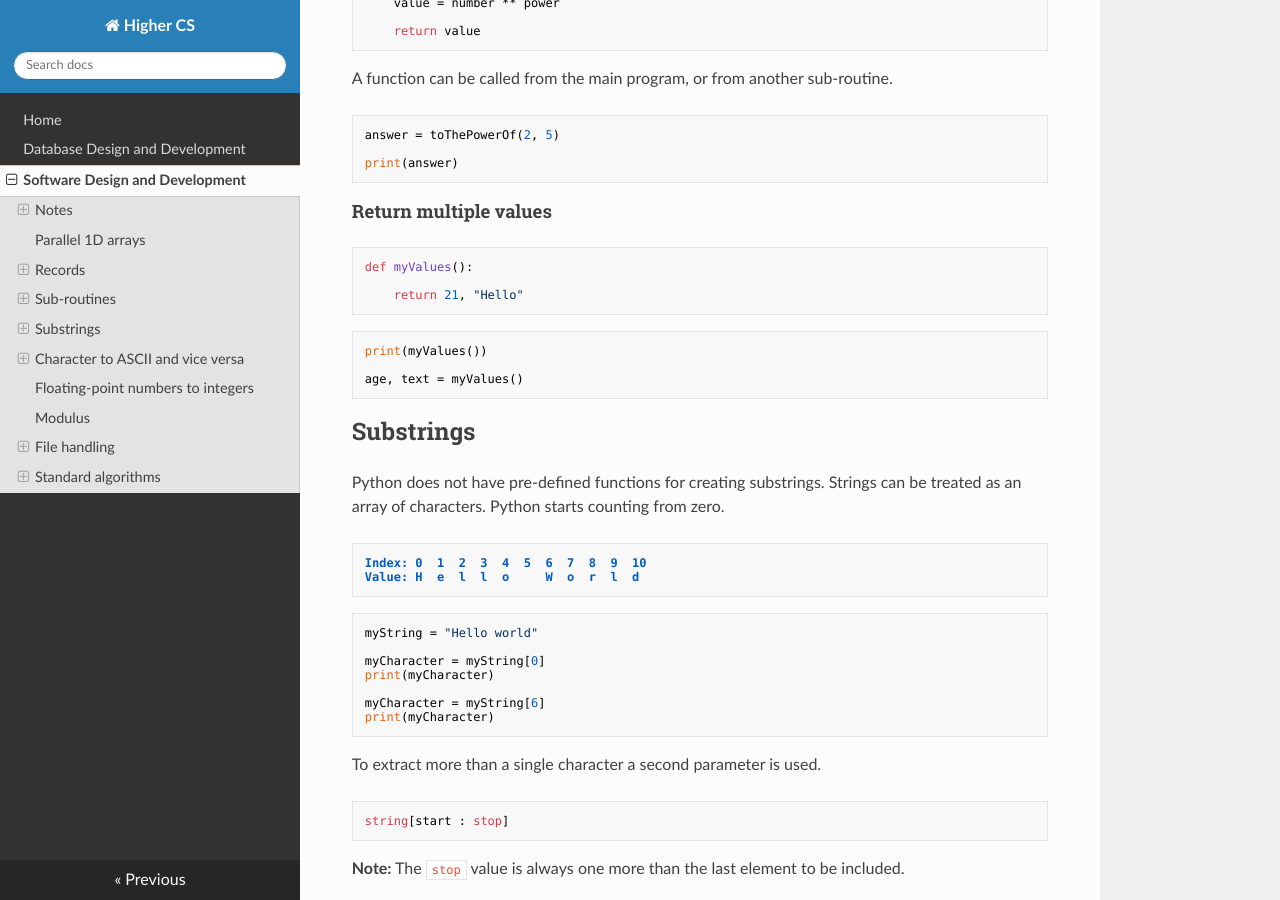
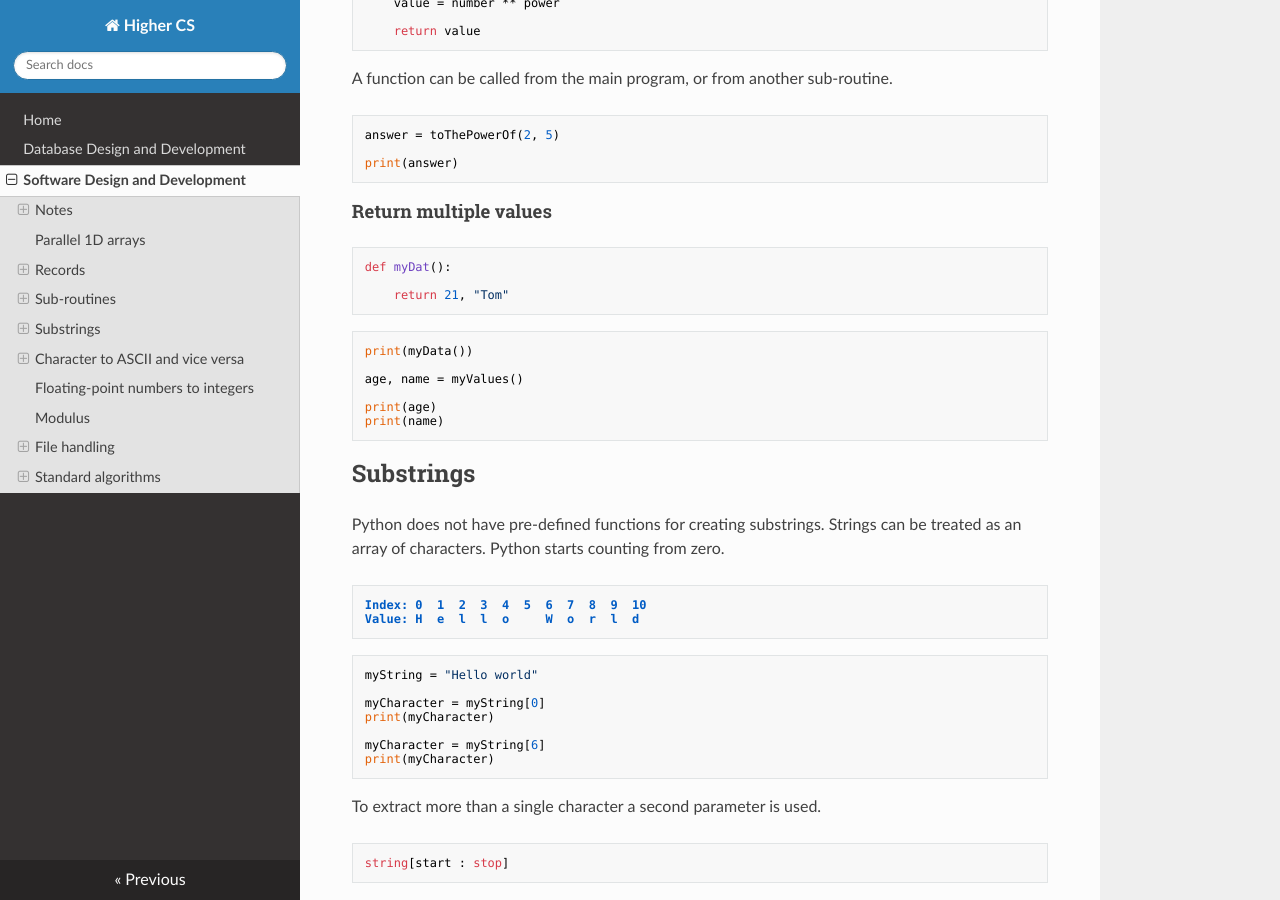
Before and after one commit to MrFriendCS/H-CS, an MkDocs documentation site: the page built from docs/H-CS-SDD.md, in a window 1280 px wide and 900 px high, scrolled down 2803 px. Built offline with MkDocs 1.6.1, drawn with Linux system fonts in a browser that asks for light colours; nearby versions of some CDN libraries.

Commit message:
docs/H-CS-SDD.md updated from https://stackedit.io/

````diff
--- a/docs/H-CS-SDD.md
+++ b/docs/H-CS-SDD.md
@@ -150,15 +150,18 @@ print(answer)
 #### Return multiple values
 
 ``` python
-def myValues():
+def myDat():
 
-    return 21, "Hello"
+    return 21, "Tom"
 ```
 
 ``` python
-print(myValues())
+print(myData())
 
-age, text = myValues()
+age, name = myValues()
+
+print(age)
+print(name)
 ```
 
 ## Substrings
````
Also changed, not shown: other parts of docs/H-CS-SDD.md (+2 -2 lines).
